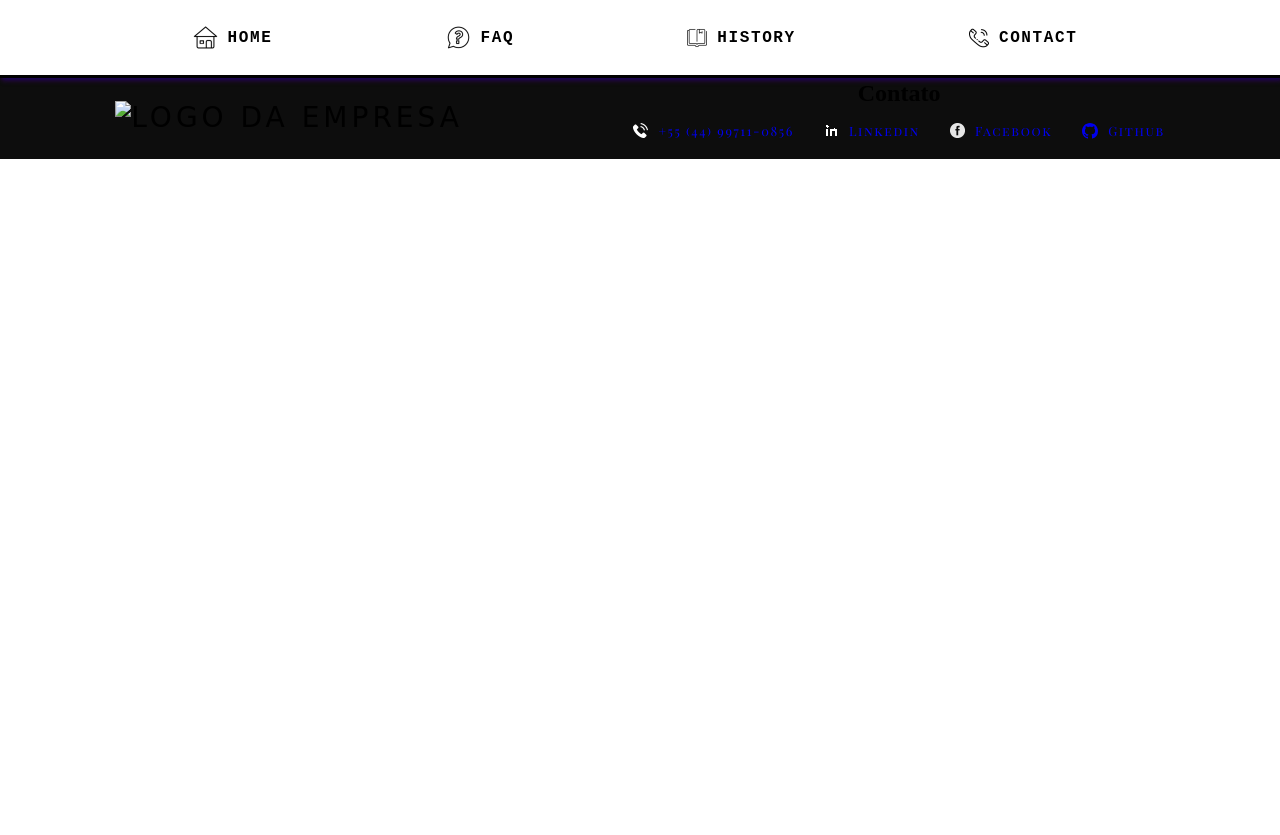
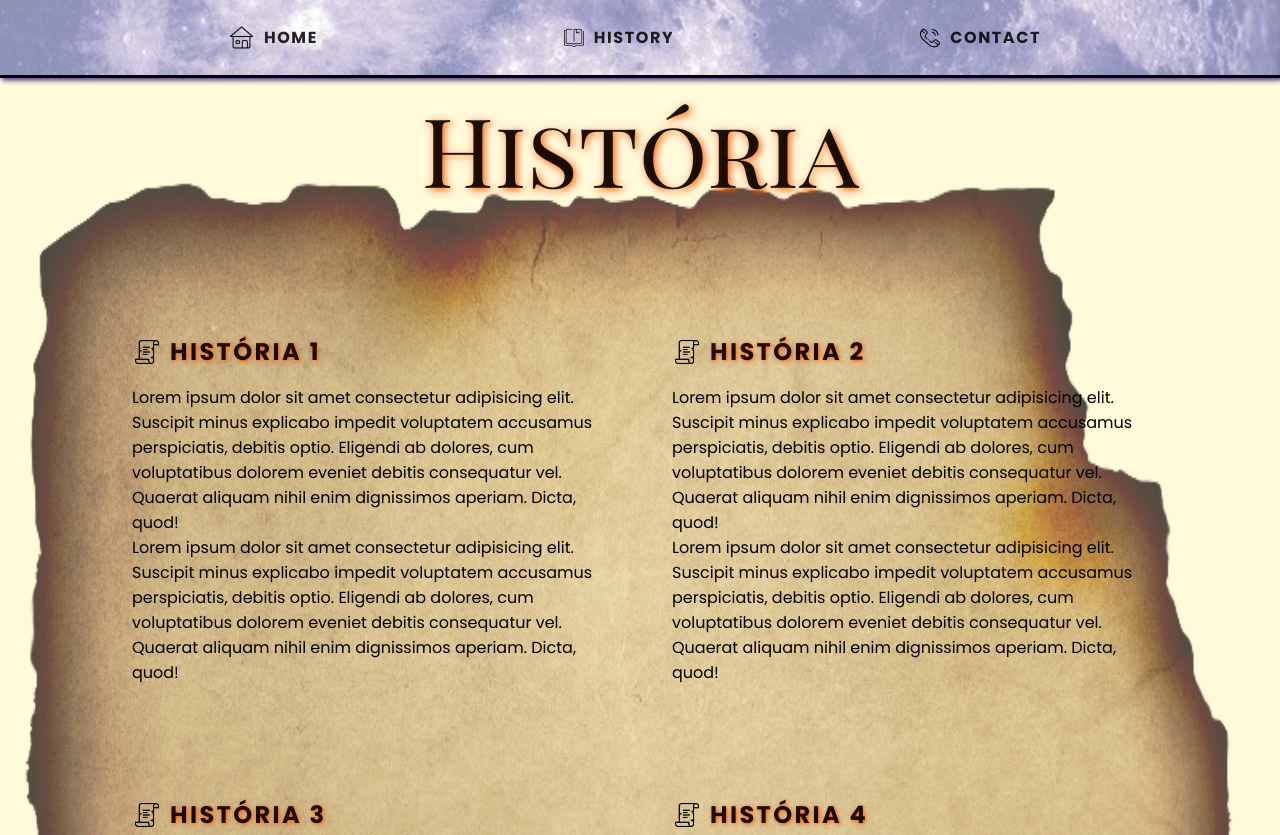
Before and after one commit to ejuniorpessoa/SpaceBlog, a plain HTML site: page history.html in a window 1280 px wide. Shown: the top 835 px of the page. Before the commit the page ends 800 px from the top, so only its background shows below. Drawn offline with Linux system fonts and the light colour scheme; a web font is replaced by a local one.

Commit message:
Space Blog

```diff
--- a/css/faq.css
+++ b/css/faq.css
@@ -1,37 +1,43 @@
+@import url("https://fonts.googleapis.com/css2?family=Poppins:ital,wght@0,100;0,200;0,300;0,400;0,500;0,600;0,700;0,800;0,900;1,100;1,200;1,300;1,400;1,500;1,600;1,700;1,800;1,900&display=swap");
 * {
   box-sizing: border-box;
   margin: 0px;
   padding: 0px;
   border: 0px;
 }
-
+.faq-bckground {
+  background-image: url(../images/faq/faq-bckground.jpg);
+  padding-top: 2rem;
+  padding-bottom: 2rem;
+}
 .faq-lista {
   width: 60vw;
   margin-left: 10%;
   min-width: 550px;
   box-sizing: border-box;
 }
-
+.faq-lista dt,
+dl {
+  font-family: "Poppins", sans-serif;
+}
 .faq-lista dt {
   display: flex;
   width: 80%;
   margin: 0 auto;
   align-items: center;
-  font-family: "IBM Plex Mono", monospace;
   font-size: 1.25rem;
   font-weight: bold;
   margin-top: 2rem;
   margin-bottom: 0.5rem;
   color: darkred;
   cursor: pointer;
+  letter-spacing: 0.05rem;
 }
-
 .faq-lista dd {
   display: flex;
   width: 60%;
   margin-left: 15%;
 }
-
 .faq-lista dt::before {
   display: inline-block;
   content: "";
@@ -42,27 +48,22 @@
     1px 1px 5px rgba(0, 255, 255, 0.75);
   margin-right: 10px;
 }
-
 /* ------------------ JS ------------------ */
 .js-faq dt::after {
   content: "⇣";
   margin-left: 10px;
 }
-
 .js-faq dt.ativo::after {
   content: "⇡";
 }
-
 /* ------------- Animação FAQ ------------ */
 .js-faq dd {
   display: none;
 }
-
 .js-faq dd.ativo {
   display: block;
   animation: faqShow 0.5s forwards;
 }
-
 @keyframes faqShow {
   from {
     opacity: 0;
--- a/css/planos.css
+++ b/css/planos.css
@@ -1,6 +1,4 @@
-@import url("https://fonts.googleapis.com/css2?family=Mali:ital,wght@0,200;0,300;0,400;0,500;0,600;0,700;1,200;1,300;1,400;1,500;1,600;1,700&display=swap");
 @import url("https://fonts.googleapis.com/css2?family=Poppins:ital,wght@0,100;0,200;0,300;0,400;0,500;0,600;0,700;0,800;0,900;1,100;1,200;1,300;1,400;1,500;1,600;1,700;1,800;1,900&display=swap");
-
 * {
   box-sizing: border-box;
   margin: 0px;
@@ -35,7 +33,7 @@
 /* --------------------- Nome Assinatura ----------------------- */
 .signature h2 {
   font-size: 2.5rem;
-  font-family: "Mali", cursive;
+  font-family: "Poppins", sans-serif;
   letter-spacing: 0.1rem;
   margin-bottom: 1rem;
   color: white;
--- a/css/style.css
+++ b/css/style.css
@@ -1,55 +1,39 @@
 @import url("https://fonts.googleapis.com/css2?family=Playfair+Display+SC:ital,wght@0,400;0,700;0,900;1,400;1,700;1,900&display=swap");
-
-/* ----------- All -----------*/
+@import url("https://fonts.googleapis.com/css2?family=Poppins:ital,wght@0,100;0,200;0,300;0,400;0,500;0,600;0,700;0,800;0,900;1,100;1,200;1,300;1,400;1,500;1,600;1,700;1,800;1,900&display=swap");
 * {
   box-sizing: border-box;
   margin: 0px;
   padding: 0px;
   border: 0px;
 }
-
 body {
   display: flex;
   flex-direction: column;
   flex-wrap: wrap;
   align-items: center;
 }
-
 li {
   list-style: none;
   cursor: pointer;
 }
-
 a {
   text-decoration: none;
 }
-
 img {
   display: block;
   max-width: 100%;
 }
-
 /* ----------BODY---------- */
-
 .bck-section {
-  background-color: rgba(255, 217, 0, 0.25);
+  background-color: rgba(255, 217, 0, 0.15);
   width: 100vw;
   padding-bottom: 3rem;
   padding-top: 1rem;
 }
-
-.bck-section-2 {
-  background-color: rgba(255, 217, 0, 0.5);
-  width: 100vw;
-  padding-bottom: 3rem;
-  padding-top: 1rem;
-}
-
 .main {
   width: 100vw;
   margin: 0 auto;
 }
-
 .titulo {
   font-family: "Playfair Display SC", Georgia, serif;
   width: 700px;
@@ -62,9 +46,7 @@ img {
   text-shadow: 1px 1px 3px rgba(0, 0, 139, 0.75),
     1px 1px 5px rgba(0, 255, 255, 0.75);
 }
-
 /* --------- Lista imgs --------- */
-
 .space-container {
   display: flex;
   justify-content: space-between;
@@ -76,7 +58,6 @@ img {
   max-width: 1000px;
   padding-bottom: 3rem;
 }
-
 .space-lista {
   height: 370px;
   max-width: 300px;
@@ -84,38 +65,31 @@ img {
   overflow-x: hidden;
   flex: 2 0 180px;
 }
-
 .space-lista::-webkit-scrollbar {
   display: block;
   width: 18px;
 }
-
 .space-lista::-webkit-scrollbar-thumb {
   background-color: rgba(255, 217, 0, 0.6);
   border-radius: 8px;
   border-left: 3px solid rgba(255, 255, 255, 0.75);
   border-right: 3px solid rgba(255, 255, 255, 0.75);
 }
-
 .space-lista::-webkit-scrollbar-thumb:hover {
   background-color: rgba(255, 217, 0, 1);
 }
-
 .space-lista::-webkit-scrollbar-track {
   background-color: transparent;
 }
-
 .space-descricao {
   flex: 3 0 350px;
   margin-left: 2rem;
   min-width: 400px;
   max-width: 600px;
 }
-
 .space-descricao section {
   margin-bottom: 3rem;
 }
-
 .space-descricao h2 {
   display: flex;
   align-items: center;
@@ -126,8 +100,8 @@ img {
   text-shadow: 1px 1px 1px rgba(0, 0, 139, 0.75),
     1px 1px 1px rgba(0, 255, 255, 0.75);
   letter-spacing: 0.15rem;
+  font-family: "Poppins", sans-serif;
 }
-
 .space-descricao h2::before {
   display: inline-block;
   content: "";
@@ -138,28 +112,23 @@ img {
   box-shadow: 1px 1px 3px rgba(0, 0, 139, 0.75),
     1px 1px 5px rgba(0, 255, 255, 0.75);
 }
-
 .space-descricao p {
   font-family: Helvetica, Arial, sans-serif;
   line-height: 1.25rem;
   margin-bottom: 1rem;
   letter-spacing: 0.05rem;
   font-weight: normal;
+  font-family: "Poppins", sans-serif;
 }
-
 /* ------------- JS ----------- */
-
 .js-tabcontent section {
   display: none;
 }
-
 .js-tabcontent section.ativo {
   display: block;
   animation: show 0.5s forwards;
 }
-
 /* ------------- Animação Section TabNav ------------ */
-
 @keyframes show {
   from {
     opacity: 0;
@@ -170,14 +139,12 @@ img {
     transform: translate3d(0px, 0, 0);
   }
 }
-
 /* --------------------- Animação Scroll Window ------------------------ */
 .js-scroll {
   opacity: 0;
   transform: translate3d(-30px, 0, 0);
   transition: 0.3s;
 }
-
 .js-scroll.ativo {
   opacity: 1;
   transform: translate3d(0, 0, 0);
--- a/css/styleFooter.css
+++ b/css/styleFooter.css
@@ -1,14 +1,16 @@
-@import url("https://fonts.googleapis.com/css2?family=Sedgwick+Ave&family=Syne+Mono&display=swap");
-
-/* -------------Footer------------- */
-
+@import url("https://fonts.googleapis.com/css2?family=Poppins:ital,wght@0,100;0,200;0,300;0,400;0,500;0,600;0,700;0,800;0,900;1,100;1,200;1,300;1,400;1,500;1,600;1,700;1,800;1,900&display=swap");
+* {
+  box-sizing: border-box;
+  margin: 0;
+  padding: 0;
+  border: 0;
+}
 .footer-bck {
   width: 100vw;
   background-color: rgba(0, 0, 0, 0.95);
   padding: 5px;
   bottom: 0;
 }
-
 .div-footer {
   display: flex;
   flex-direction: row;
@@ -18,79 +20,67 @@
   align-items: center;
   justify-content: space-between;
 }
-
 /* ------- Contato --------- */
-
 .contato {
   display: flex;
   align-items: center;
   justify-content: center;
   flex-flow: wrap column;
 }
-
 .contato ul {
   display: flex;
   flex-flow: wrap row;
   flex: 1;
 }
-
 .contato li {
   display: flex;
   align-items: center;
   padding: 15px;
 }
-
 .contato a {
   display: flex;
   align-items: center;
   font-size: 0.8rem;
   letter-spacing: 0.1rem;
-  font-family: "Playfair Display SC", Georgia, serif;
+  font-family: "Poppins", sans-serif;
 }
-
 .espaco-img {
   margin-right: 10px;
 }
-
 .espaco-git {
   margin-right: 10px;
 }
-
 a:hover {
   color: white;
   text-shadow: 2px 2px 3px rgba(17, 0, 255, 0.75),
     2px 2px 5px rgba(0, 255, 255, 1);
+  text-decoration: none;
 }
-
 .footer .contato {
   width: 60%;
   height: 45px;
   background-color: rgba(255, 255, 255, 0.5);
 }
-
 .div-footer .logo {
   text-transform: uppercase;
-  font-family: "Sedgwick Ave", cursive;
-  font-size: 1.75rem;
+  font-family: "Poppins", sans-serif;
+  font-weight: bolder;
+  font-size: 2.25rem;
   letter-spacing: 0.25rem;
   padding: 15px;
 }
-
 /* ---------- copyright ----------*/
-
 .copyright {
   display: flex;
   margin: 0 auto;
   font-size: 12px;
-  font-family: Arial, Helvetica, sans-serif;
+  font-family: "Poppins", sans-serif;
   justify-content: center;
   padding: 10px;
 }
-
 .color-footer {
   color: rgba(255, 255, 255, 0.85);
 }
-
 .bck-color {
   background-color: rgba(255, 255, 255, 0.5);
 }
--- a/css/styleHeader.css
+++ b/css/styleHeader.css
@@ -1,26 +1,21 @@
-@import url("https://fonts.googleapis.com/css2?family=Syne+Mono&display=swap");
-
+@import url("https://fonts.googleapis.com/css2?family=Poppins:ital,wght@0,100;0,200;0,300;0,400;0,500;0,600;0,700;0,800;0,900;1,100;1,200;1,300;1,400;1,500;1,600;1,700;1,800;1,900&display=swap");
 * {
   box-sizing: border-box;
   margin: 0px;
   padding: 0px;
   border: 0px;
 }
-
-/* -------------Header------------- */
 header {
   display: flex;
   width: 100%;
   height: 70px;
 }
-
 .menu {
   display: flex;
   width: 100vw;
   height: 75px;
   z-index: 5;
 }
-
 .bck-menu {
   display: flex;
   margin: 0 auto;
@@ -32,7 +27,6 @@ header {
   opacity: 0.9;
   background-repeat: no-repeat;
 }
-
 .menu nav {
   display: flex;
   align-items: center;
@@ -44,7 +38,6 @@ header {
   box-shadow: 2px 2px 5px rgba(0, 0, 139, 0.75),
     2px 2px 5px rgba(255, 0, 0, 0.25);
 }
-
 .menu ul {
   display: flex;
   flex-wrap: wrap;
@@ -54,30 +47,26 @@ header {
   justify-content: space-around;
   list-style: none;
 }
-
 .menu img {
   color: white;
 }
-
 .menu li {
   display: flex;
   align-items: center;
 }
-
 .menu li a {
   text-decoration: none;
   display: block;
   padding: 10px 10px;
-  color: black;
-  font-family: "Syne Mono", monospace;
+  color: rgba(0, 0, 0, 0.85);
+  font-family: "Poppins", sans-serif;
   font-weight: bold;
   text-transform: uppercase;
   font-size: 1rem;
   letter-spacing: 0.1em;
 }
-
 .menu li a:hover {
-  color: rgba(0, 0, 139, 0.9);
+  color: rgba(0, 0, 0, 1);
   text-shadow: 1px 1px 3px rgba(0, 0, 139, 0.75),
     1px 1px 5px rgba(0, 255, 255, 0.75);
 }
--- /dev/null
+++ b/css/styleHistory.css
@@ -0,0 +1,67 @@
+@import url("https://fonts.googleapis.com/css2?family=Playfair+Display+SC:ital,wght@0,400;0,700;0,900;1,400;1,700;1,900&display=swap");
+@import url("https://fonts.googleapis.com/css2?family=Poppins:ital,wght@0,100;0,200;0,300;0,400;0,500;0,600;0,700;0,800;0,900;1,100;1,200;1,300;1,400;1,500;1,600;1,700;1,800;1,900&display=swap");
+* {
+  box-sizing: border-box;
+  margin: 0;
+  padding: 0;
+  border: 0;
+}
+.bck-history {
+  width: 100vw;
+  display: flex;
+  flex-direction: column;
+  align-items: center;
+  margin: 0 auto;
+  padding: 1rem;
+  background-color: rgba(255, 217, 0, 0.15);
+  background-image: url(../images/history/parchment.png);
+  background-repeat: no-repeat;
+  background-size: 100% 100%;
+}
+.h1-history {
+  font-family: "Playfair Display SC", Georgia, serif;
+  font-size: 6rem;
+  line-height: 1.2;
+  font-weight: 400;
+  color: rgba(0, 0, 0, 0.9);
+  text-shadow: 2px 2px 10px rgba(255, 0, 0, 0.5),
+    2px 2px 5px rgba(255, 166, 0, 0.75);
+}
+.hist-container {
+  display: flex;
+  margin: 5rem auto;
+  flex-wrap: wrap;
+  justify-content: space-between;
+  width: 90vw;
+  max-width: 1080px;
+}
+.hist-container div {
+  padding: 2rem;
+  padding-bottom: 4rem;
+  flex: 1 0 500px;
+  font-family: "Poppins", sans-serif;
+}
+.hist-container h2 {
+  display: flex;
+  align-items: center;
+  margin-bottom: 1rem;
+  margin-top: 1rem;
+  text-transform: uppercase;
+  font-size: 1.5rem;
+  color: rgba(0, 0, 0, 0.9);
+  text-shadow: 1px 1px 5px rgba(255, 0, 0, 0.5),
+    1px 1px 3px rgba(255, 166, 0, 0.75);
+  letter-spacing: 0.15rem;
+  font-family: "Poppins", sans-serif;
+}
+
+.hist-container h2::before {
+  display: inline-block;
+  content: "";
+  width: 30px;
+  height: 30px;
+  margin-right: 0.5rem;
+  background-image: url(../images/history/icon/pergaminho.png);
+  background-position: center;
+  background-repeat: no-repeat;
+}
--- a/history.html
+++ b/history.html
@@ -9,57 +9,101 @@
     <link rel="stylesheet" href="css/styleHeader.css">
     <link rel="stylesheet" href="css/styleFooter.css">
     <link rel="stylesheet" href="css/styleContact.css">
+    <link rel="stylesheet" href="css/styleHistory.css">
     <title>FAQ</title>
 </head>
 
 <body>
-    <header class="menu">
+    <header class="menu js-menu">
+        <div class="bck-menu">
+        </div>
         <nav>
             <ul>
-                <li><img src="images/header/home-20.png" alt=""><a href="index.html">Home</a></li>
-                <li><img src="images/header/question-25.png" alt=""><a href="faq.html">FAQ</a></li>
-                <li><img src="images/header/book-20.png" alt=""><a href="history.html">History</a></li>
-                <li><img src="images/header/contact-20.png" alt=""><a href="contact.html">Contact</a></li>
+                <li><img src="images/header/home-20.png" alt="home page"><a href="index.html">Home</a></li>
+                <li><img src="images/header/book-20.png" alt="history"><a href="history.html">History</a></li>
+                <li><img src="images/header/contact-20.png" alt="contact"><a href="contact.html">Contact</a></li>
             </ul>
         </nav>
     </header>
-    <main>
-        <article class="conteudo" id="history">
-
-        </article>
+    <main class="bck-history">
+        <h1 class="h1-history">História</h1>
+        <section class="hist-container">
+            <div>
+                <h2>História 1</h2>
+                <p>Lorem ipsum dolor sit amet consectetur adipisicing elit. Suscipit minus explicabo impedit voluptatem
+                    accusamus perspiciatis, debitis optio. Eligendi ab dolores, cum voluptatibus dolorem eveniet debitis
+                    consequatur vel. Quaerat aliquam nihil enim dignissimos aperiam. Dicta, quod!</p>
+                <p>Lorem ipsum dolor sit amet consectetur adipisicing elit. Suscipit minus explicabo impedit voluptatem
+                    accusamus perspiciatis, debitis optio. Eligendi ab dolores, cum voluptatibus dolorem eveniet debitis
+                    consequatur vel. Quaerat aliquam nihil enim dignissimos aperiam. Dicta, quod!</p>
+            </div>
+            <div>
+                <h2>História 2</h2>
+                <p>Lorem ipsum dolor sit amet consectetur adipisicing elit. Suscipit minus explicabo impedit voluptatem
+                    accusamus perspiciatis, debitis optio. Eligendi ab dolores, cum voluptatibus dolorem eveniet debitis
+                    consequatur vel. Quaerat aliquam nihil enim dignissimos aperiam. Dicta, quod!</p>
+                <p>Lorem ipsum dolor sit amet consectetur adipisicing elit. Suscipit minus explicabo impedit voluptatem
+                    accusamus perspiciatis, debitis optio. Eligendi ab dolores, cum voluptatibus dolorem eveniet debitis
+                    consequatur vel. Quaerat aliquam nihil enim dignissimos aperiam. Dicta, quod!</p>
+            </div>
+            <div>
+                <h2>História 3</h2>
+                <p>Lorem ipsum dolor sit amet consectetur adipisicing elit. Suscipit minus explicabo impedit voluptatem
+                    accusamus perspiciatis, debitis optio. Eligendi ab dolores, cum voluptatibus dolorem eveniet debitis
+                    consequatur vel. Quaerat aliquam nihil enim dignissimos aperiam. Dicta, quod!</p>
+                <p>Lorem ipsum dolor sit amet consectetur adipisicing elit. Suscipit minus explicabo impedit voluptatem
+                    accusamus perspiciatis, debitis optio. Eligendi ab dolores, cum voluptatibus dolorem eveniet debitis
+                    consequatur vel. Quaerat aliquam nihil enim dignissimos aperiam. Dicta, quod!</p>
+            </div>
+            <div>
+                <h2>História 4</h2>
+                <p>Lorem ipsum dolor sit amet consectetur adipisicing elit. Suscipit minus explicabo impedit voluptatem
+                    accusamus perspiciatis, debitis optio. Eligendi ab dolores, cum voluptatibus dolorem eveniet debitis
+                    consequatur vel. Quaerat aliquam nihil enim dignissimos aperiam. Dicta, quod!</p>
+                <p>Lorem ipsum dolor sit amet consectetur adipisicing elit. Suscipit minus explicabo impedit voluptatem
+                    accusamus perspiciatis, debitis optio. Eligendi ab dolores, cum voluptatibus dolorem eveniet debitis
+                    consequatur vel. Quaerat aliquam nihil enim dignissimos aperiam. Dicta, quod!</p>
+            </div>
+        </section>
     </main>
-
     <footer class="footer-bck" id="contact">
-        <section class="div-footer">
-            <span class="logo">
-                <img src="images/footer/logo.png" alt="Logo da empresa">
-            </span>
+        <section class="div-footer ">
+            <div>
+                <a class="logo color-footer" href="index.html">Space Blog</a>
+            </div>
+            <div>
                 <section class="contato">
-                <h2>Contato</h2>
                     <ul>
-                    <li><a title="Telefone" href="tel:+5544991770856" rel="external"><img class="espaco-img"
-                                src="images/footer/tel.png" alt="Celular">+55 (44) 99711-0856</a>
+                        <li><a class="color-footer" title="Telefone" href="tel:+5544991770856" rel="external"><img
+                                    class="espaco-img" src="images/footer/tel.png" alt="Celular">+55 (44) 99711-0856</a>
                         </li>
-                    <li><a title="Linkedin" href="https://www.linkedin.com/in/edson-pessoa-14179a171/" target="_blank"
+                        <li><a class="color-footer" title="Linkedin"
+                                href="https://www.linkedin.com/in/edson-pessoa-14179a171/" target="_blank"
                                 rel="external"><img class="espaco-img" src="images/footer/linkedin.png"
                                     alt="Linkedin">Linkedin</a>
                         </li>
                         <!--   <li><a title="Github" href="https://github.com/ejuniorpessoa/" target="_blank" rel="external"><img
                                 class="espaco-img" src="image/github.png" alt="Github">Github</a>
                     </li> -->
-                    <li><a title="Facebook" href="https://www.facebook.com/junior.pessoa.5851127" target="_blank"
+                        <li><a class="color-footer" title="Facebook"
+                                href="https://www.facebook.com/junior.pessoa.5851127" target="_blank"
                                 rel="external"><img class="espaco-img" src="images/footer/facebook.png"
                                     alt="Facebook">Facebook</a>
                         </li>
-                    <li><a title="Github" href="https://github.com/ejuniorpessoa/" target="_blank" rel="external"><svg
-                                class="espaco-git" xmlns="http://www.w3.org/2000/svg" width="16" height="16"
-                                fill="currentColor" class="bi bi-github" viewBox="0 0 16 16">
+                        <li><a class="color-footer" title="Github" href="https://github.com/ejuniorpessoa/"
+                                target="_blank" rel="external"><svg class="espaco-git"
+                                    xmlns="http://www.w3.org/2000/svg" width="16" height="16" fill="currentColor"
+                                    class="bi bi-github" viewBox="0 0 16 16">
                                     <path
                                         d="M8 0C3.58 0 0 3.58 0 8c0 3.54 2.29 6.53 5.47 7.59.4.07.55-.17.55-.38 0-.19-.01-.82-.01-1.49-2.01.37-2.53-.49-2.69-.94-.09-.23-.48-.94-.82-1.13-.28-.15-.68-.52-.01-.53.63-.01 1.08.58 1.23.82.72 1.21 1.87.87 2.33.66.07-.52.28-.87.51-1.07-1.78-.2-3.64-.89-3.64-3.95 0-.87.31-1.59.82-2.15-.08-.2-.36-1.02.08-2.12 0 0 .67-.21 2.2.82.64-.18 1.32-.27 2-.27.68 0 1.36.09 2 .27 1.53-1.04 2.2-.82 2.2-.82.44 1.1.16 1.92.08 2.12.51.56.82 1.27.82 2.15 0 3.07-1.87 3.75-3.65 3.95.29.25.54.73.54 1.48 0 1.07-.01 1.93-.01 2.2 0 .21.15.46.55.38A8.012 8.012 0 0 0 16 8c0-4.42-3.58-8-8-8z" />
                                 </svg>Github</a>
                         </li>
                     </ul>
                 </section>
+                <div class="copyright color-footer">
+                    <p>© 2022 All Rights Reserved</p>
+                </div>
+            </div>
         </section>
     </footer>
     <script src="script/script.js"></script>
```
Also changed, not shown: contact.html (+25 -17 lines), css/carrossel.css (+0 -15 lines), css/styleContact.css (+0 -10 lines), index.html (+7 -11 lines), script/script.js (+11 -12 lines), images/faq/faq-bckground.jpg (added), images/history/icon/pergaminho.png (added), images/history/parchment.jpg (added), images/history/parchment.png (added). Lines whose indentation alone changed are shown as unchanged.
